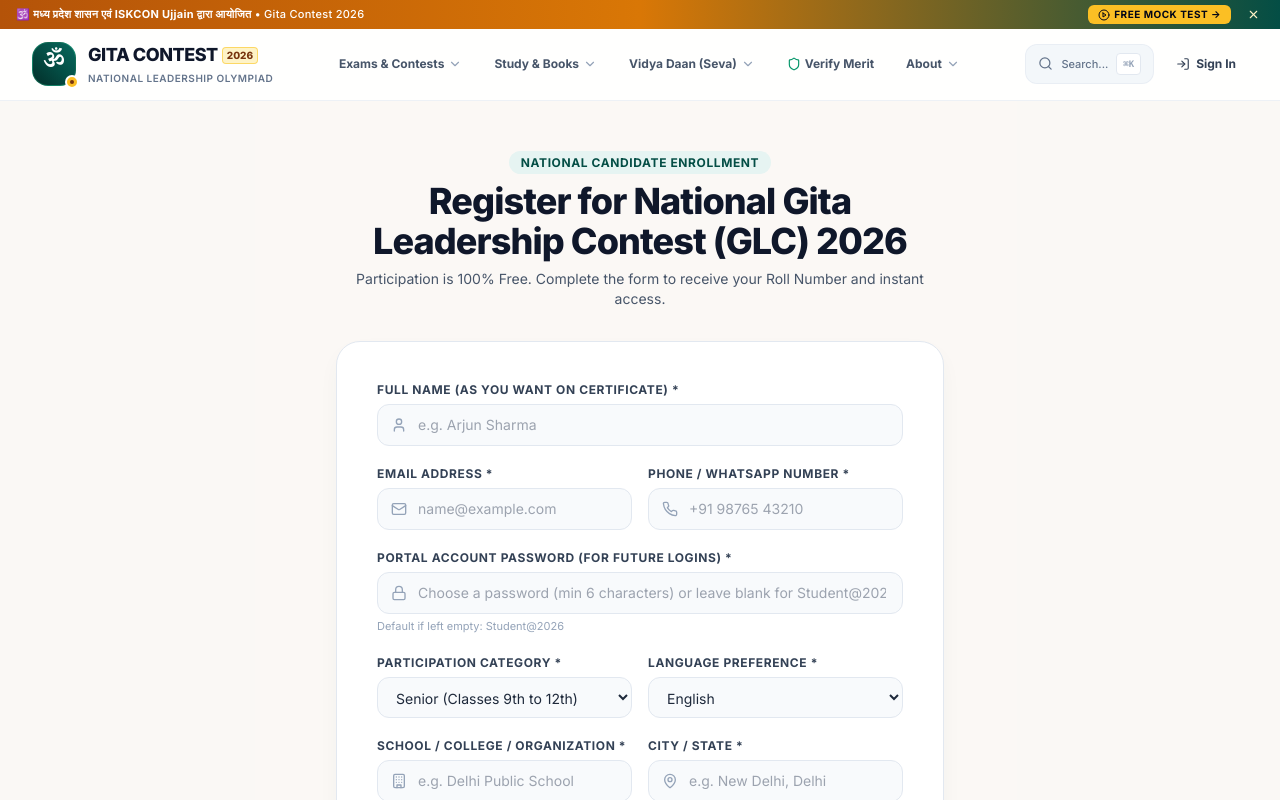
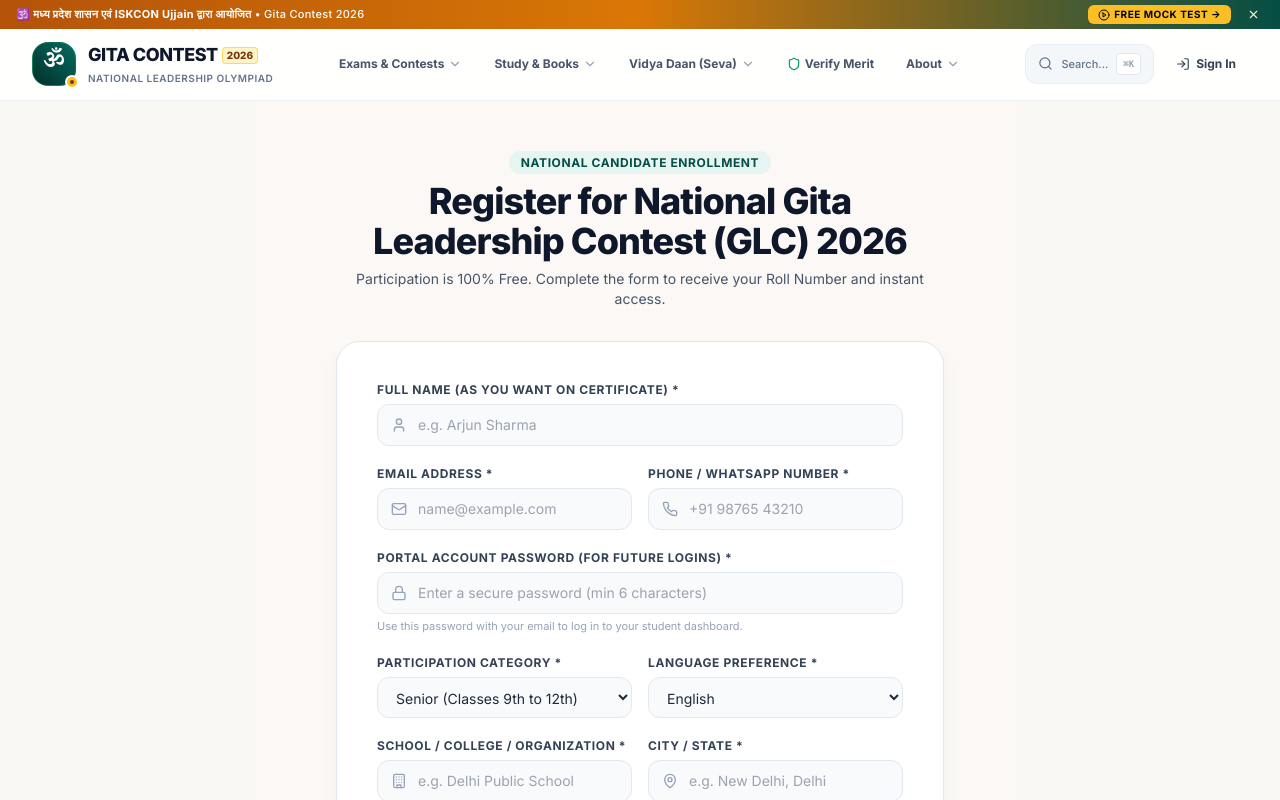
Before and after one commit to Deveshshrivas/gita-contest-portal, a React (Vite) app: page /register in a window 1280 px wide. Shown: the top 800 px of the page. Built offline with nearby package versions, Linux system fonts and the light colour scheme; no server answers.

Commit message:
fix(auth): remove confusing default password fallback and make password selection mandatory

```diff
--- a/src/pages/student/Register.jsx
+++ b/src/pages/student/Register.jsx
@@ -32,7 +32,14 @@ export default function Register() {
 
   const handleSubmit = async (e) => {
     e.preventDefault();
-    if (!formData.name.trim() || !formData.email.trim() || !formData.phone.trim() || !formData.school.trim()) {
+    if (
+      !formData.name.trim() ||
+      !formData.email.trim() ||
+      !formData.phone.trim() ||
+      !formData.school.trim() ||
+      !formData.password ||
+      formData.password.length < 6
+    ) {
       return;
     }
 
@@ -43,7 +50,7 @@ export default function Register() {
       await apiClient.register({
         name: formData.name.trim(),
         email: formData.email.trim().toLowerCase(),
-        password: formData.password || 'Student@2026',
+        password: formData.password,
         phone: formData.phone.trim(),
         role: 'student',
         category: formData.category,
@@ -217,13 +224,15 @@ export default function Register() {
               <Lock size={16} className="absolute left-3.5 top-1/2 -translate-y-1/2 text-slate-400" />
               <input
                 type="password"
-                placeholder="Choose a password (min 6 characters) or leave blank for Student@2026"
+                required
+                minLength={6}
+                placeholder="Enter a secure password (min 6 characters)"
                 value={formData.password}
                 onChange={(e) => setFormData({ ...formData, password: e.target.value })}
                 className="w-full pl-10 pr-4 py-2.5 text-sm bg-slate-50 border border-slate-200 rounded-xl focus:outline-none focus:ring-2 focus:ring-vedic-primary/20 focus:border-vedic-primary"
               />
             </div>
-            <p className="text-[11px] text-slate-400 mt-1">Default if left empty: Student@2026</p>
+            <p className="text-[11px] text-slate-400 mt-1">Use this password with your email to log in to your student dashboard.</p>
           </div>
 
           {/* Category & Language */}
```
